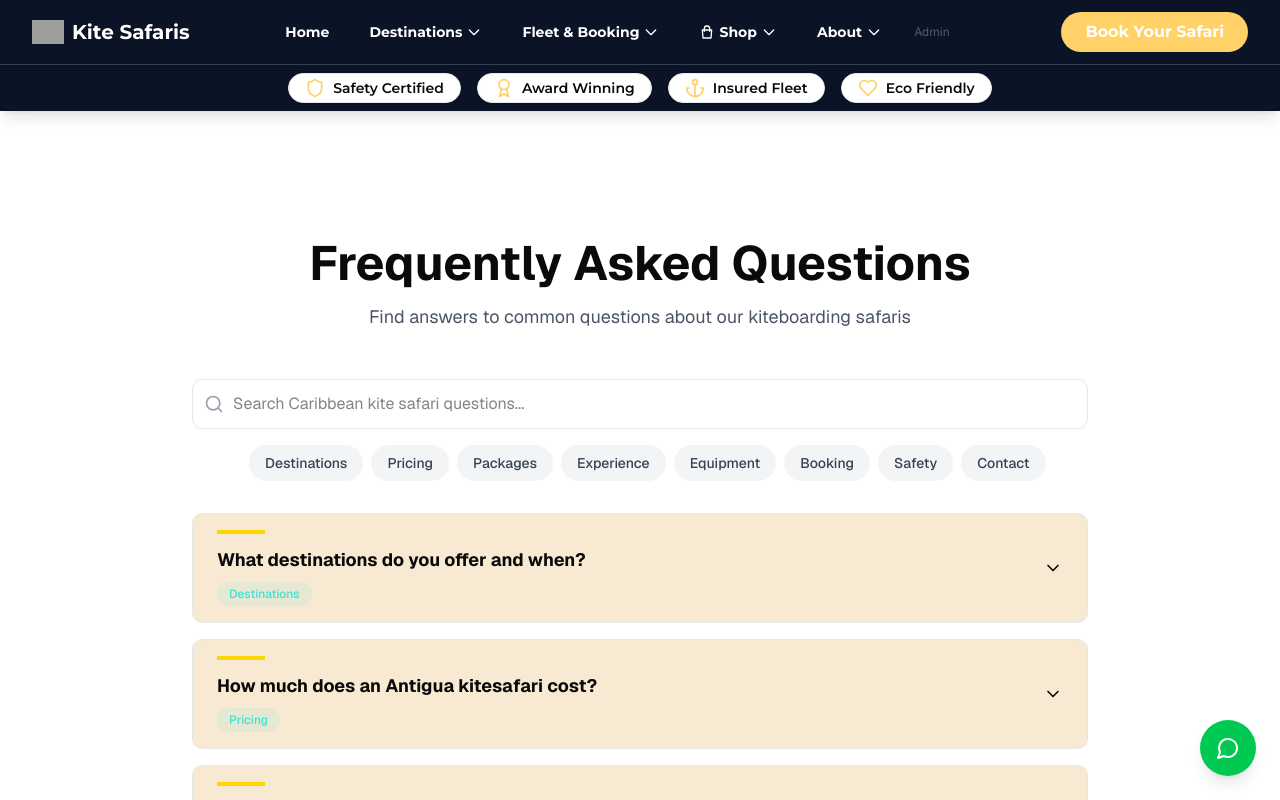
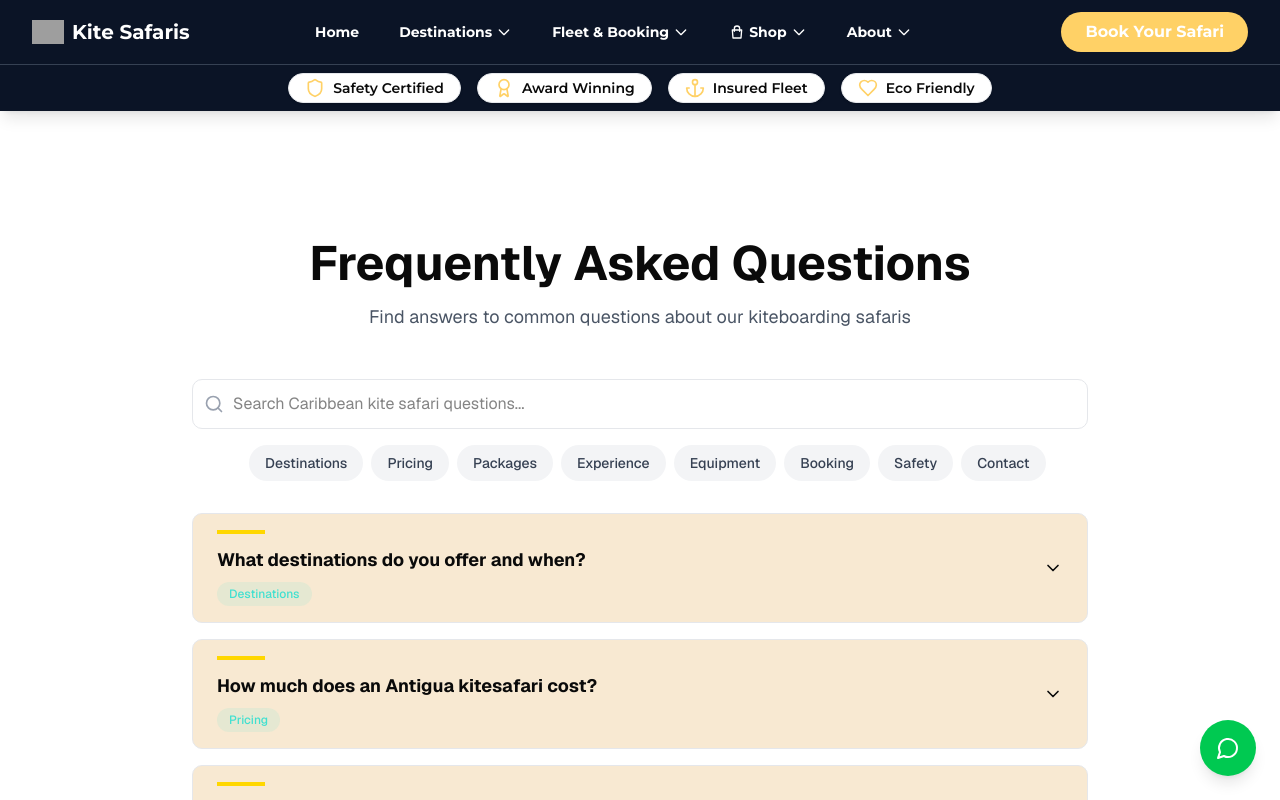
Before and after one commit to jochengyssels/kitesafaris, a Next.js app: page /faq in a window 1280 px wide. Shown: the top 800 px of the page. Built offline with nearby package versions, Linux system fonts and the light colour scheme; grey boxes are pictures that could not be loaded.

Commit message:
Remove admin link from navbar

```diff
--- a/components/navigation.tsx
+++ b/components/navigation.tsx
@@ -327,13 +327,6 @@ export function Navigation() {
                 </div>
               ))}
 
-              <Link
-                href="/admin"
-                className="text-xs text-gray-400 hover:text-coral-orange transition-colors opacity-50 hover:opacity-100"
-                aria-label="Admin dashboard access"
-              >
-                Admin
-              </Link>
             </div>
 
             <div className="hidden lg:flex items-center space-x-4 ml-6">
```
